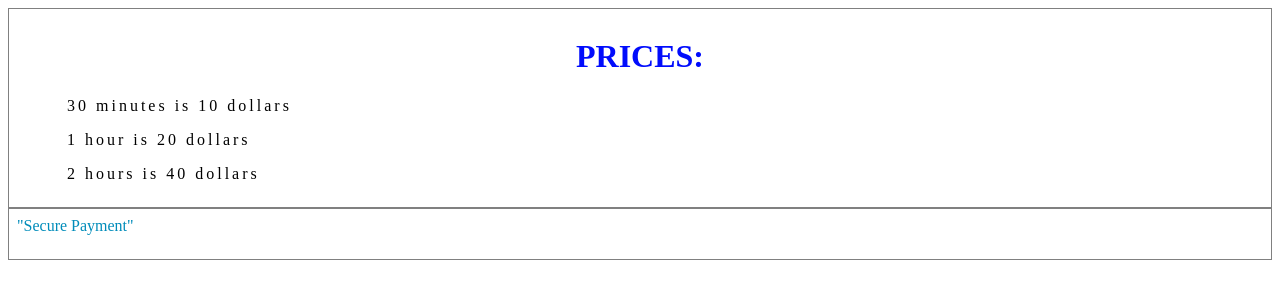
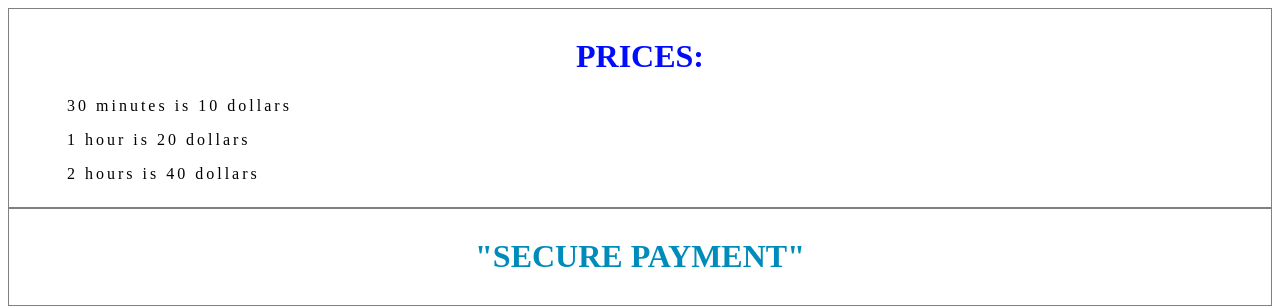
Before and after one commit to therocketcrafter/Lavaproductions, a plain HTML site: page prices.html in a window 1280 px wide. Drawn offline with Linux system fonts and the light colour scheme.

Commit message:
Update prices.html

```diff
--- a/prices.html
+++ b/prices.html
@@ -35,9 +35,9 @@ a {
   </p>
 </div>
 <div>
+<center><h1>
 
-
-  <a target="_blank" href="tryit.asp?filename=trycss_text">"Secure Payment"</a> </p>
+  <a target="_blank" href="tryit.asp?filename=trycss_text">"Secure Payment"</a> </h1></center>
 </div>
 
 </body>
```
